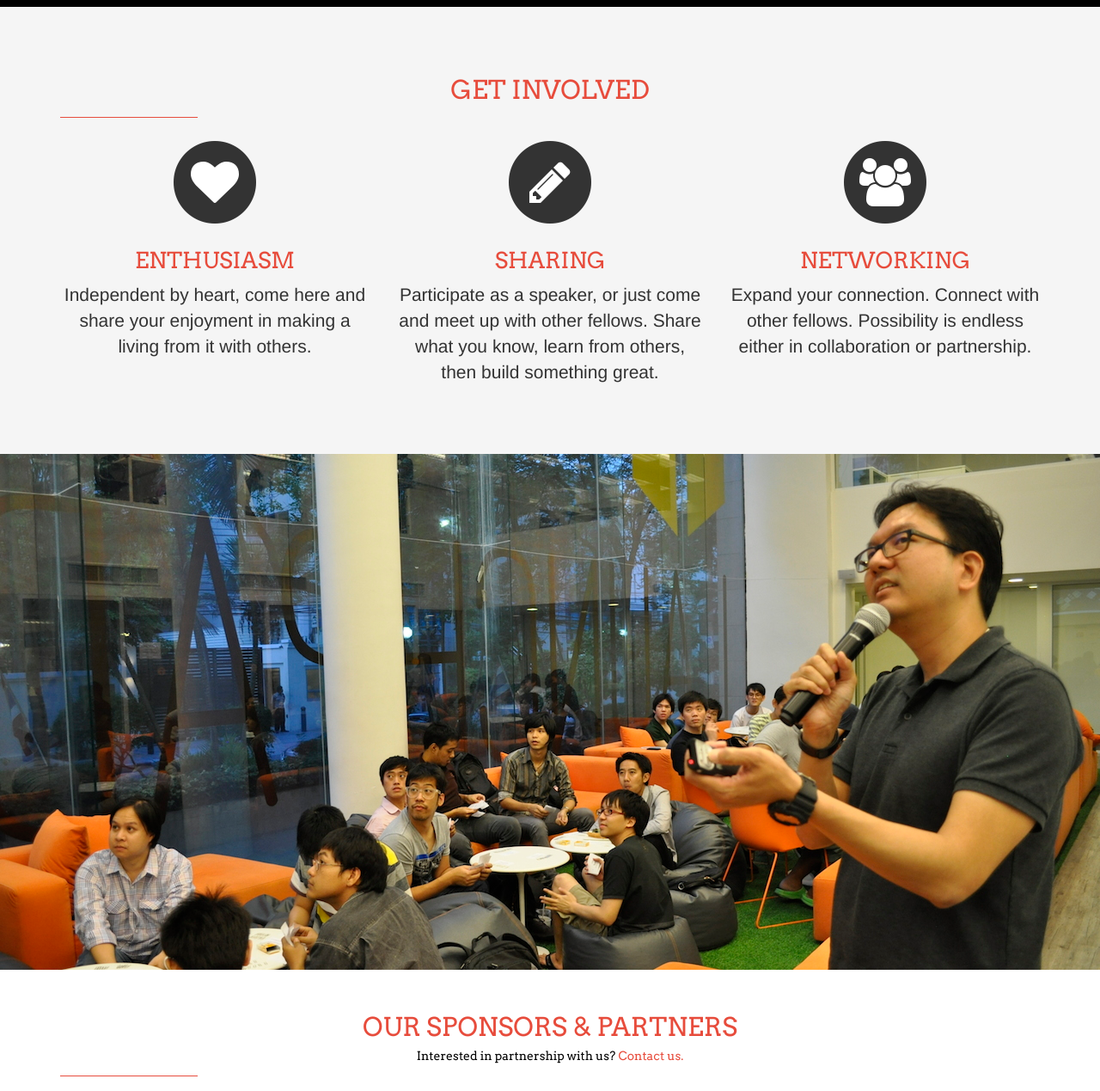
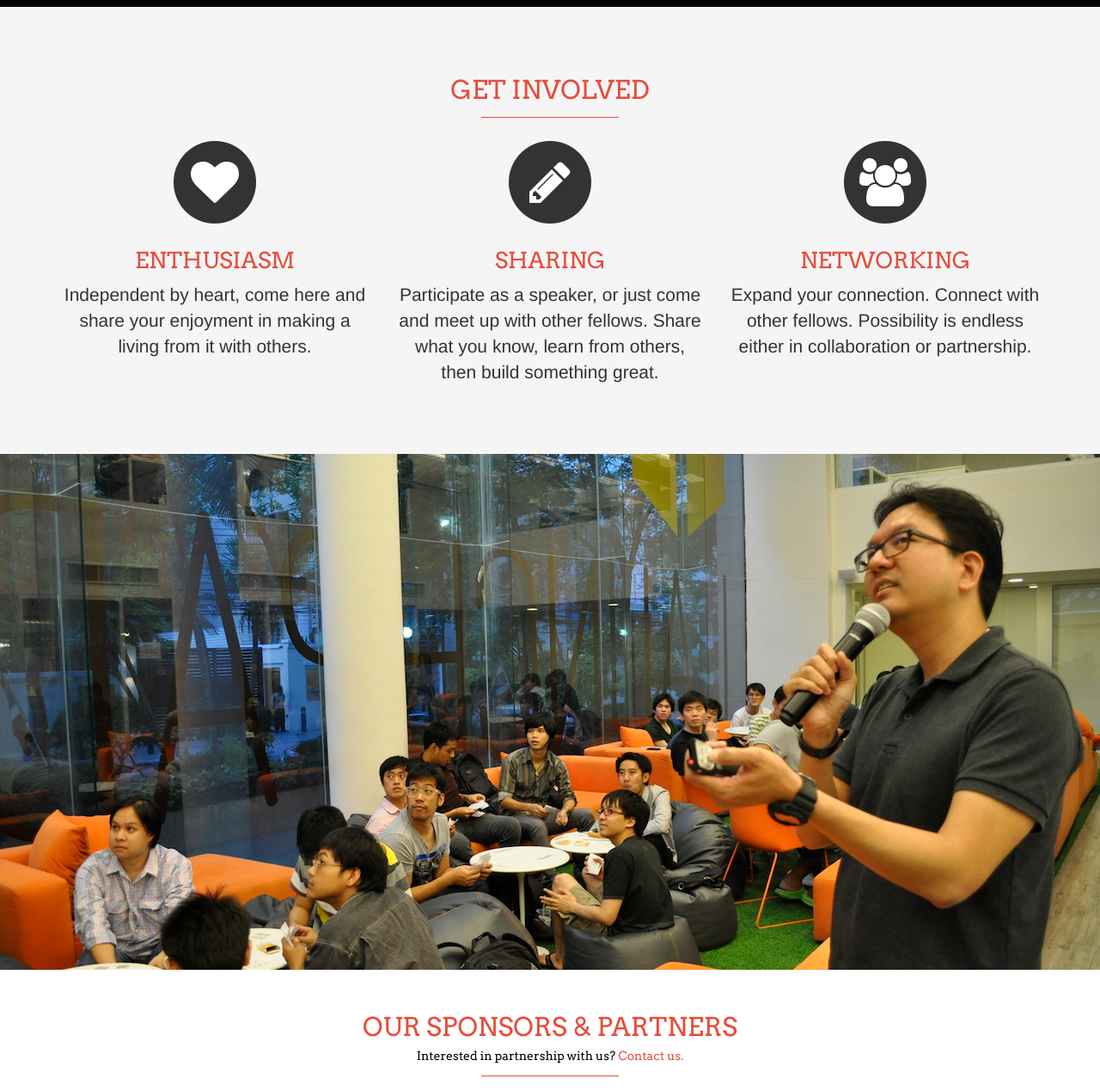
Before and after one commit to indiedevbkk/indiedevbkk-website, a plain HTML site: page index.html in a window 1280 px wide. Shown: the part 1020-2289 px from the top of the page at 86% size. Drawn offline with nearby package versions, Linux system fonts and the light colour scheme.

Commit message:
Fix to center <hr/> tag

```diff
--- a/index.html
+++ b/index.html
@@ -72,7 +72,7 @@
     <div id="get-involved">
       <div class="container homepage">
         <h2>Get Involved</h2>
-        <hr/>
+        <center><hr/></center>
         <div class="row">
           <div class="col-md-4">
             <span class="fa-stack fa-4x">
@@ -108,7 +108,7 @@
     <div class="sponsor">
         <div class="container homepage">
             <h2>Our Sponsors &amp; Partners</h2><h5>Interested in partnership with us? <a href="mailto:wasin@indiedevbkk.tk?subject=Interested%20in%20partnership"> Contact us.</a></h5>
-            <hr/>
+            <center><hr/></center>
             <div class="col-md-3 sponsor-image">
                 <img src="images/tga-logo.png">
             </div>
```
